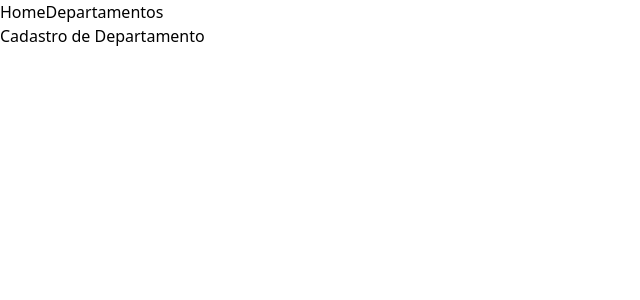
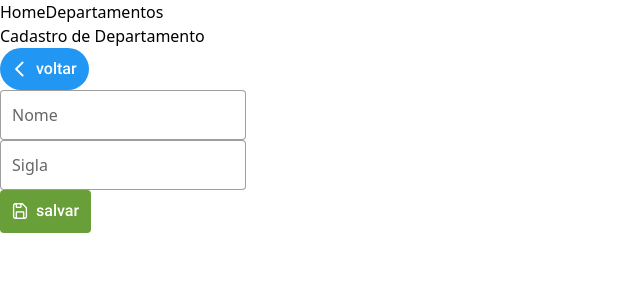
Before and after one commit to csfeijo/1606118-projeto-final, a React (Vite) app: page /departamentos/new in a window 1280 px wide. Shown: the top 300 px of the page, without its empty margins (0-640 px from the left). Built offline with nearby package versions, Linux system fonts and the light colour scheme.

Commit message:
feat: exercicio ui do formulario de departamentos

```diff
--- /dev/null
+++ b/src/Pages/Departamentos/Forms/index.tsx
@@ -0,0 +1,64 @@
+import { Button } from "primereact/button"
+import { FloatLabel } from "primereact/floatlabel"
+import { InputText } from "primereact/inputtext"
+import { useNavigate } from "react-router-dom"
+
+const FormDepartamento = () => {
+
+  const navigate = useNavigate()
+
+  return (
+    <>
+      <div className="col-span-12">
+
+        <div className="flex justify-between items-center my-6">
+          <h2 className="text-2xl font-bold">Cadastro de Departamento</h2>
+          <Button
+            icon="pi pi-chevron-left"
+            label="voltar"
+            severity="info"
+            rounded
+            onClick={() => {
+              navigate('/departamentos')
+            }}
+          />
+        </div>
+
+      </div>
+      {/*  SEGUNDA LINHA */}
+      <div className="col-span-6">
+        <FloatLabel>
+          <InputText
+            id="nome"
+            className="w-full"
+          />
+          <label htmlFor="nome">Nome</label>
+        </FloatLabel>
+      </div>
+
+      <div className="col-span-6">
+       <FloatLabel>
+          <InputText
+            id="sigla"
+          />
+          <label htmlFor="sigla">Sigla</label>
+        </FloatLabel>
+      </div>
+
+      {/* TERCEIRA LINHA */}
+      <div className="col-span-12">
+        <Button
+          label="salvar"
+          severity="success"
+          icon="pi pi-save"
+          className="w-full"
+        />
+      </div>
+
+
+
+    </>
+  )
+}
+
+export default FormDepartamento
--- a/src/Routes/index.tsx
+++ b/src/Routes/index.tsx
@@ -1,12 +1,13 @@
 import { Routes, Route } from 'react-router-dom'
 import Departamentos from '../Pages/Departamentos/Listagem'
+import FormDepartamento from '../Pages/Departamentos/Forms'
 
 const AppRoutes = () => {
   return (
     <Routes>
       <Route path="/" element={<h1>Home</h1>} />
       <Route path="/departamentos" element={<Departamentos/>} />
-      <Route path="/departamentos/new" element={<h1>Cadastro de Departamento</h1>} />
+      <Route path="/departamentos/new" element={<FormDepartamento/>} />
       <Route path="/departamentos/edit/:id" element={<h1>Edição de Departamento</h1>} />
       <Route path="*" element={<h1>404 - Não Encontrado</h1>} />
     </Routes>
```
